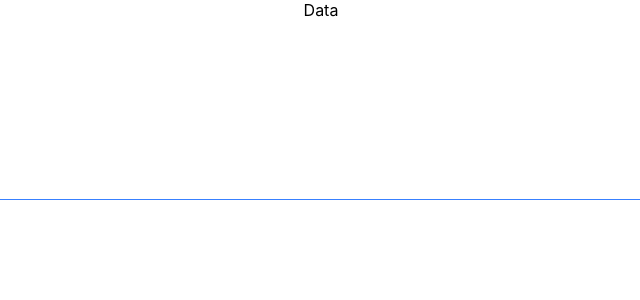
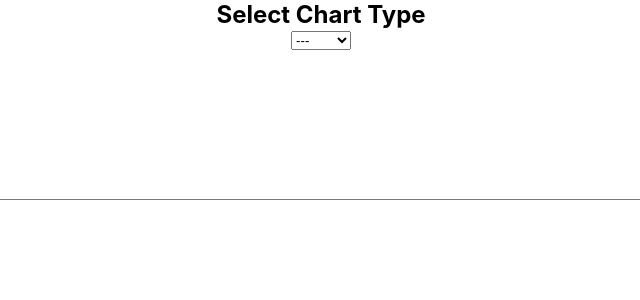
Before and after one commit to michaelcalvinwood/instant-charts, a React (Create React App) app: page / in a window 1280 px wide. Shown: the top 300 px of the page, without its empty margins (319-959 px from the left). Built offline with nearby package versions, Linux system fonts and the light colour scheme.

Commit message:
added getting current chart for current section

```diff
--- a/src/App.js
+++ b/src/App.js
@@ -8,38 +8,34 @@ function App() {
   const selections = [
     'Data'
   ]
-  let template = {
+  let section = {
+    option: {}
 
   };
 
   const [selection, setSelection] = useState('Data');
-  const [option, setOption] = useState(template);
+  const [sections, setSections] = useState([section]);
+  const [curSection, setCurSection] = useState(0);
+
+  const updateSection = data => {
+    const sectionsCopy = cloneDeep(sections);
+    merge(sectionsCopy[curSection], data);
+    console.log('merged sectionCopy', sectionsCopy[curSection]);
+    setSections(sectionsCopy);
+  }
 
   const updateOption = data => {
-    console.log('data', data);
-    const optionCopy = cloneDeep(option);
-    merge(optionCopy, data);
-    console.log('optionCopy', optionCopy)
-    setOption(optionCopy);
+    const sectionCopy = cloneDeep(sections[curSection]);
+    merge(sectionCopy.option, data);
+    setSections(sectionCopy);
   }
 
-  console.log('option', option);
-  option && option.info && option.info.changes();
+  console.log('curSection', sections[curSection]);
 
-  useEffect(() => {
-    updateOption({
-      info: {
-        chart: 'bar',
-        changes: () => console.log('stuff')
-      }
-    })
-
-
-  }, [])
 
   return (
     <div className="App">
-      {selection === 'Data' && <Data />}
+      {selection === 'Data' && <Data section={sections[curSection]} updateOption={updateOption} updateSection={updateSection}/>}
     </div>
   );
 }
--- a/src/Components/Data.jsx
+++ b/src/Components/Data.jsx
@@ -2,10 +2,73 @@ import './Data.scss';
 import React from 'react'
 
 
-function Data() {
+function Data({section, updateOption, updateSection}) {
+    const option = section.option;
+    const chart = option && option.info && option.info.chart ? option.info.chart : '';
+
+    const capitalized = word => word.charAt(0).toUpperCase() + word.slice(1);
+
   return (
     <div className='Data'>
-        Data
+         {!chart && <h2 className="file-upload--input">Select Chart Type</h2>}
+            {chart && <h2 className="file-upload--input">{capitalized(chart)} Chart</h2> }
+            {/* <div className='file-upload--fileName'>{fileName}</div> */}
+            {!chart && <select id="chartType" name = "chartType" className='file-upload--select' onChange={e => updateSection({curChart: e.target.value})}>
+                <option value=''>---</option>
+                <option value="bar">&nbsp;Bar</option>
+                <option value="line">&nbsp;Line</option>
+                <option value="pie">&nbsp;Pie</option>
+                <option value="stack">&nbsp;Stack</option>
+            </select>
+            }
+           {/* {chart && !csv.length && <div className="dropzone-container">
+            <Dropzone
+                onDrop={acceptedFiles => uploadFiles(acceptedFiles)}>
+                    {({getRootProps, getInputProps}) => (
+                        <section>
+                        <div {...getRootProps()}>
+                            <input {...getInputProps()} />
+                            <p>Drag 'n' drop chart csv file here.<br /> Or click to select file</p>
+                        </div>
+                        </section>
+                    )}
+                </Dropzone>
+           </div>} */}
+           {/* {!embedCode && <div ref={metaAreaRef} className="file-upload__chartMetaContainer">
+                <h3 className='file-upload__metaDataLabel'>Meta Data</h3>
+                <textarea
+                    onChange={handleMetaData}
+                    value={config.meta ? config.meta : ''}
+                    rows="3"
+                    className="file-upload__metaDataInput"
+                    type="textarea"
+                    name="chartMeta"
+                    id="chartMeta"
+                />
+
+           </div>} */}
+            {/* {!embedCode && csv.length !== 0 && <div
+                    onClick={handleEmbedButton}
+                    className={"file-upload--embed-button"}
+                >
+                    Embed
+                </div>
+            } */}
+            {/* { embedCode && <div>
+                <p
+                    className='file-upload--embed-code'
+                >
+                    {embedCode}
+                </p>
+                <div
+                    className='file-upload__reload-button'
+                    onClick={() => window.location.reload()}
+                >
+                    Reload
+                </div>
+                </div>
+            } */}
+
     </div>
   )
 }
```
